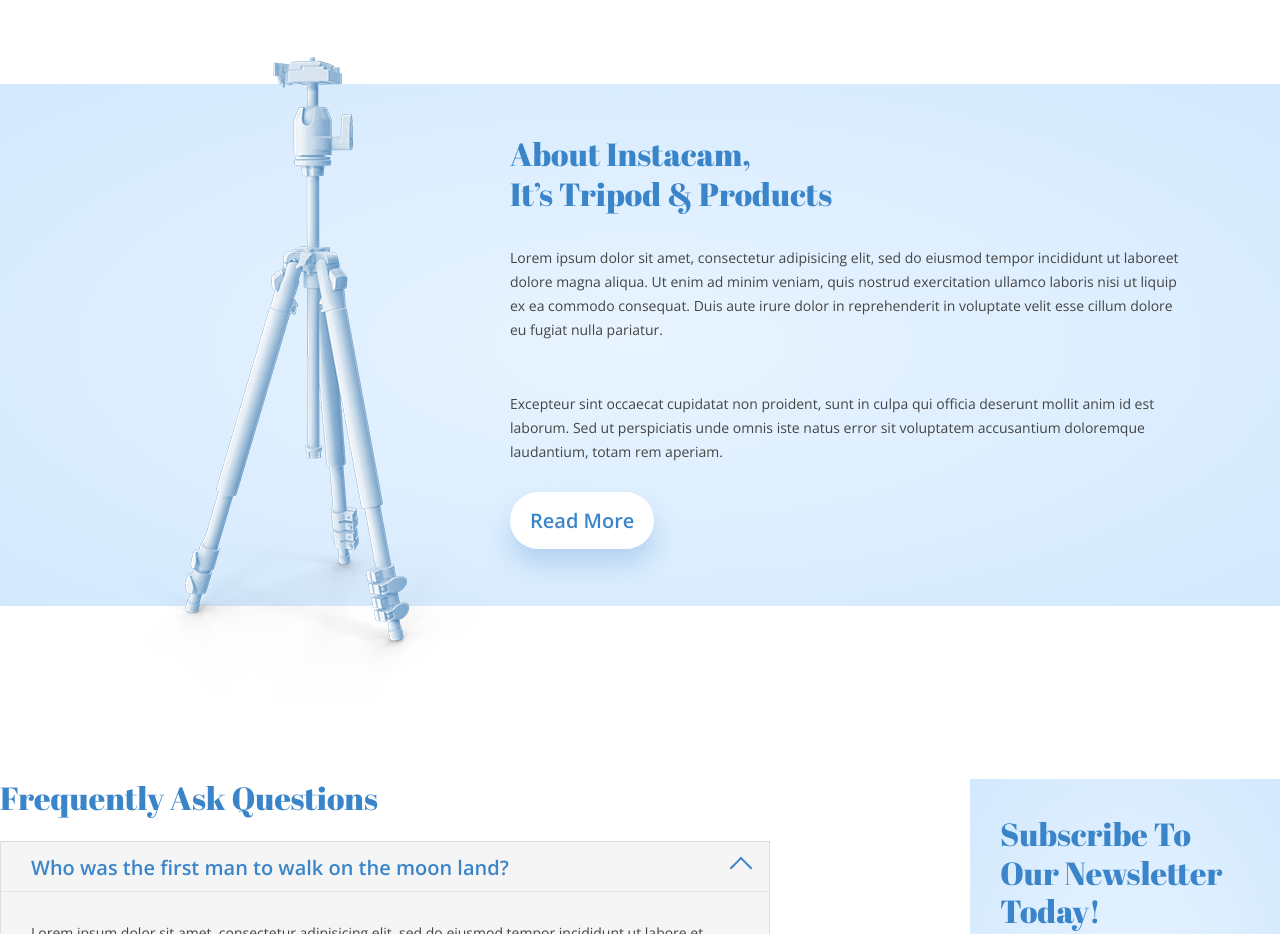
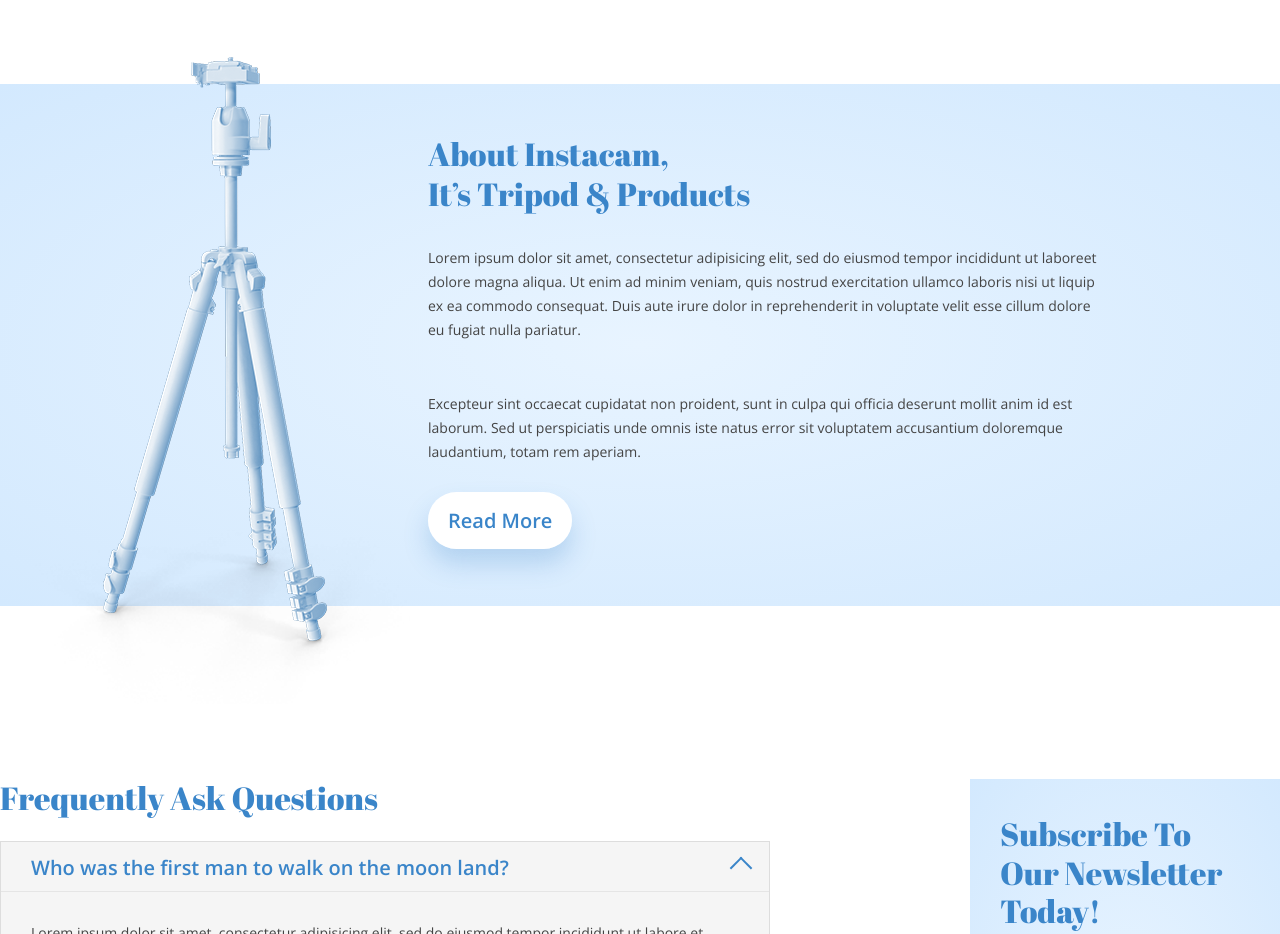
Before and after one commit to Miraz-Uddin/Fullstack-React-boot-camp-batch-03, a React (Vite) app in the folder Tasks/Day-19/: page / in a window 1280 px wide. Shown: the part 1480-2414 px from the top of the page. Built offline with nearby package versions, Linux system fonts and the light colour scheme.

Commit message:
About Section Converted

```diff
--- a/Tasks/Day-19/src/sections/About.jsx
+++ b/Tasks/Day-19/src/sections/About.jsx
@@ -1,10 +1,15 @@
 import React from "react";
+import Col from "react-bootstrap/Col";
+import Container from "react-bootstrap/Container";
+import Row from "react-bootstrap/Row";
 
 export default function About() {
   return (
     <section id="aboutIt">
       <div className="full-wrapper about-section">
-        <div className="wrapper">
+        <Container>
+          <Row>
+            <Col>
               <div className="aboutIt-details">
                 <div className="aboutIt-image">
                   <img
@@ -16,22 +21,24 @@
                   About Instacam, <br /> It’s Tripod & Products
                 </h2>
                 <p>
-              Lorem ipsum dolor sit amet, consectetur adipisicing elit, sed do
-              eiusmod tempor incididunt ut laboreet dolore magna aliqua. Ut enim
-              ad minim veniam, quis nostrud exercitation ullamco laboris nisi ut
-              liquip ex ea commodo consequat. Duis aute irure dolor in
-              reprehenderit in voluptate velit esse cillum dolore eu fugiat
-              nulla pariatur.
+                  Lorem ipsum dolor sit amet, consectetur adipisicing elit, sed
+                  do eiusmod tempor incididunt ut laboreet dolore magna aliqua.
+                  Ut enim ad minim veniam, quis nostrud exercitation ullamco
+                  laboris nisi ut liquip ex ea commodo consequat. Duis aute
+                  irure dolor in reprehenderit in voluptate velit esse cillum
+                  dolore eu fugiat nulla pariatur.
                 </p>
                 <p className="para">
-              Excepteur sint occaecat cupidatat non proident, sunt in culpa qui
-              officia deserunt mollit anim id est laborum. Sed ut perspiciatis
-              unde omnis iste natus error sit voluptatem accusantium doloremque
-              laudantium, totam rem aperiam.
+                  Excepteur sint occaecat cupidatat non proident, sunt in culpa
+                  qui officia deserunt mollit anim id est laborum. Sed ut
+                  perspiciatis unde omnis iste natus error sit voluptatem
+                  accusantium doloremque laudantium, totam rem aperiam.
                 </p>
                 <a href="#">Read more</a>
               </div>
-        </div>
+            </Col>
+          </Row>
+        </Container>
       </div>
     </section>
   );
```
Lines whose indentation alone changed are shown as unchanged.
